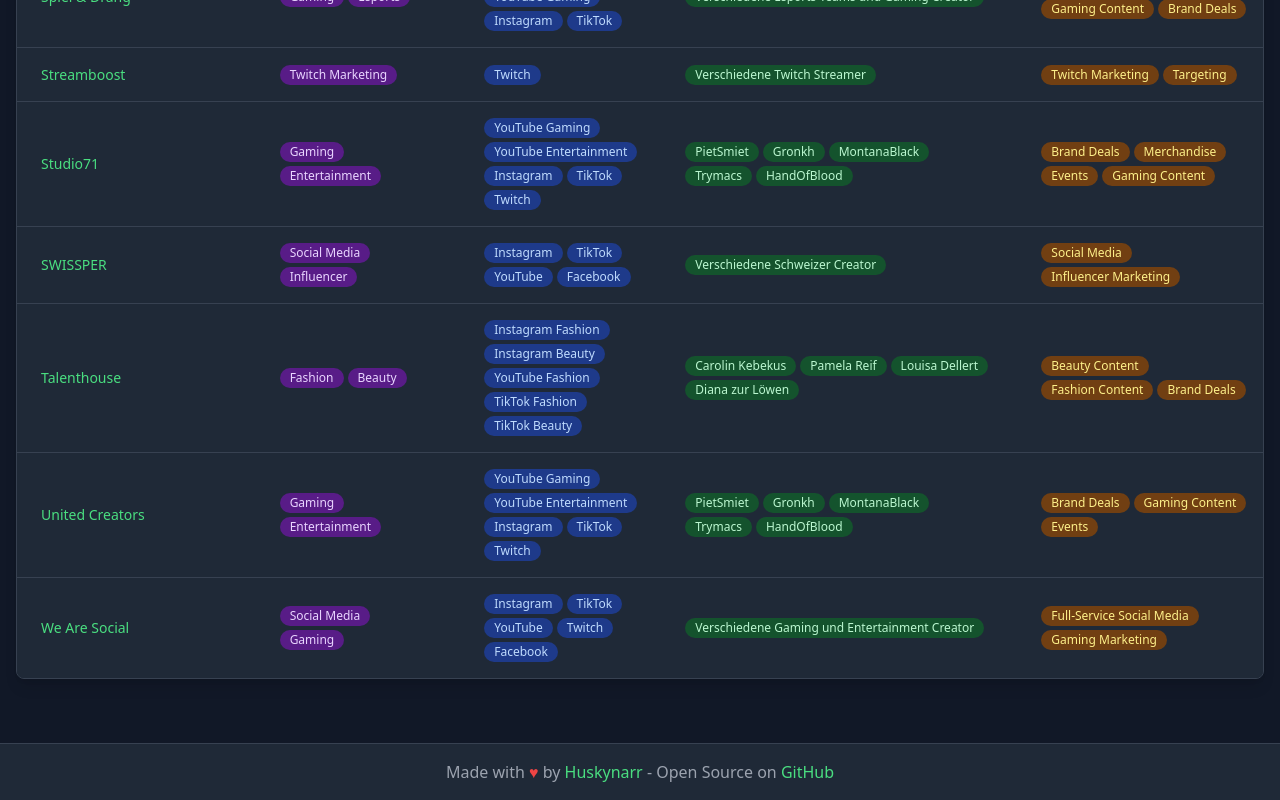
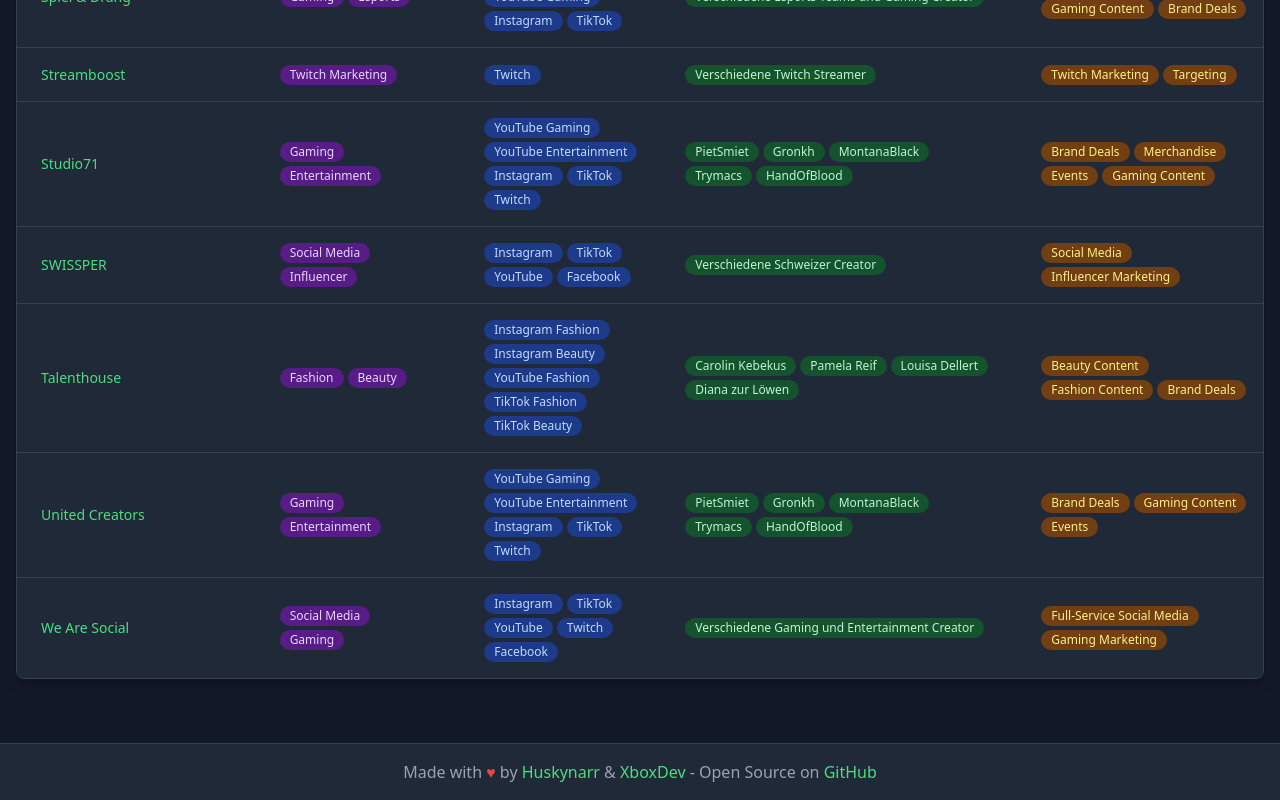
Before and after one commit to XboxDevCom/agencies, a React (Create React App) app: page / in a window 1280 px wide. Shown: the part 3609-4409 px from the top of the page. Built offline with nearby package versions, Linux system fonts and the light colour scheme.

Commit message:
chore: added xboxdev to footer

```diff
--- a/src/components/Footer.tsx
+++ b/src/components/Footer.tsx
@@ -13,6 +13,15 @@
             className="text-green-400 hover:text-green-300 transition-colors"
           >
             Huskynarr
+          </a>
+          {' '}&{' '}
+          <a
+            href="https://xboxdev.com"
+            target="_blank"
+            rel="noopener noreferrer"
+            className="text-green-400 hover:text-green-300 transition-colors"
+          >
+            XboxDev
           </a>
           {' '}- Open Source on{' '}
           <a
```
